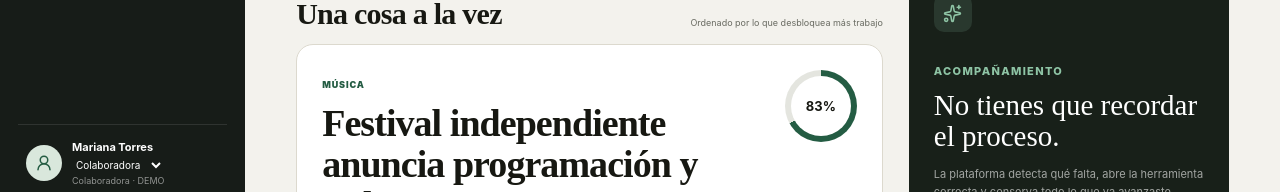
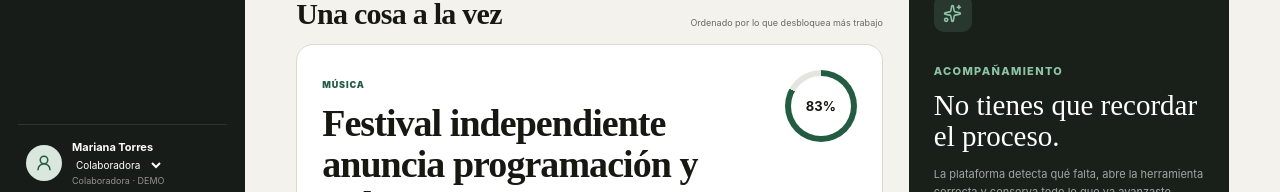
Before and after one commit to sebhesp/factomedia-group, a Next.js app: page /mi-dia in a window 1280 px wide. Shown: the part 587-779 px from the top of the page. Built offline with nearby package versions, Linux system fonts and the light colour scheme.

Commit message:
Connect universal capture directly to story room

```diff
--- a/src/components/studio-home.tsx
+++ b/src/components/studio-home.tsx
@@ -20,7 +20,9 @@ import {
 import { Card } from "@/components/ui";
 import { StatusBadge } from "@/components/status-badge";
 import { currentUser, demoStories } from "@/lib/demo-data";
+import { saveLocalStory } from "@/lib/demo-store";
 import type { Story } from "@/lib/types";
+import { slugify } from "@/lib/utils";
 
 const captureModes = [
   { id: "text", label: "Escribir", icon: Type },
@@ -51,6 +53,27 @@ function readiness(story: Story) {
   return Math.round((checks.filter(Boolean).length / checks.length) * 100);
 }
 
+function titleFromCapture(value: string) {
+  const first = value.split(/[.!?\n]/).find((part) => part.trim().length > 12)?.trim() ?? value.trim();
+  const compact = first.split(/\s+/).slice(0, 12).join(" ");
+  return compact.length > 82 ? `${compact.slice(0, 79)}…` : compact.replace(/^./, (letter) => letter.toUpperCase());
+}
+
+function summaryFromCapture(value: string) {
+  const compact = value.replace(/\s+/g, " ").trim();
+  return compact.length <= 220 ? compact : `${compact.slice(0, 217).replace(/\s+\S*$/, "")}…`;
+}
+
+function categoryFromCapture(value: string) {
+  const text = value.toLowerCase();
+  if (/música|artista|festival|concierto|álbum/.test(text)) return "Música";
+  if (/gobierno|congreso|president|elección|política/.test(text)) return "Política";
+  if (/tecnología|software|aplicación|inteligencia artificial|digital/.test(text)) return "Tecnología";
+  if (/economía|precio|mercado|empresa|empleo/.test(text)) return "Economía";
+  if (/museo|cine|libro|cultura|exposición/.test(text)) return "Cultura";
+  return "Ciudad";
+}
+
 export function StudioHome() {
   const router = useRouter();
   const [capture, setCapture] = useState("");
@@ -62,10 +85,36 @@ export function StudioHome() {
   function beginCapture(event: FormEvent<HTMLFormElement>) {
     event.preventDefault();
     const value = capture.trim();
-    if (value) {
-      window.sessionStorage.setItem("factomedia:initial-capture", JSON.stringify({ material: value, mode }));
+    if (!value) {
+      router.push("/desk/noticias/nueva");
+      return;
     }
-    router.push("/desk/noticias/nueva");
+
+    const now = new Date().toISOString();
+    const id = crypto.randomUUID();
+    const title = titleFromCapture(value) || "Nueva historia";
+    const story: Story = {
+      id,
+      slug: slugify(title),
+      title,
+      summary: summaryFromCapture(value),
+      body: value,
+      category: categoryFromCapture(value),
+      status: "draft",
+      author: "Mariana Torres",
+      responsible: "Mariana Torres",
+      sources: [],
+      claims: [],
+      createdAt: now,
+      updatedAt: now,
+      corrections: [],
+      events: [{ id: crypto.randomUUID(), type: "Captura universal creada", actor: "Mariana Torres", occurredAt: now, comment: `Entrada rápida desde ${mode}` }],
+      metrics: { views: 0, readsStarted: 0, readsCompleted: 0, shares: 0 },
+      demo: true,
+    };
+
+    saveLocalStory(story);
+    router.push(`/desk/noticias/sala?id=${id}`);
   }
 
   return (
@@ -126,7 +175,7 @@ export function StudioHome() {
                   <div className="priority-action"><CircleAlert size={16} /><span><small>SIGUIENTE ACCIÓN</small><strong>{nextAction(priority).label}</strong></span></div>
                 </div>
                 <div className="priority-progress">
-                  <div className="progress-orbit"><span>{readiness(priority)}%</span></div>
+                  <div className="progress-orbit" style={{ background: `conic-gradient(var(--accent) ${readiness(priority)}%, #e4e5df 0)` }}><span>{readiness(priority)}%</span></div>
                   <StatusBadge status={priority.status} />
                   <span>Continuar <ArrowRight size={15} /></span>
                 </div>
```
